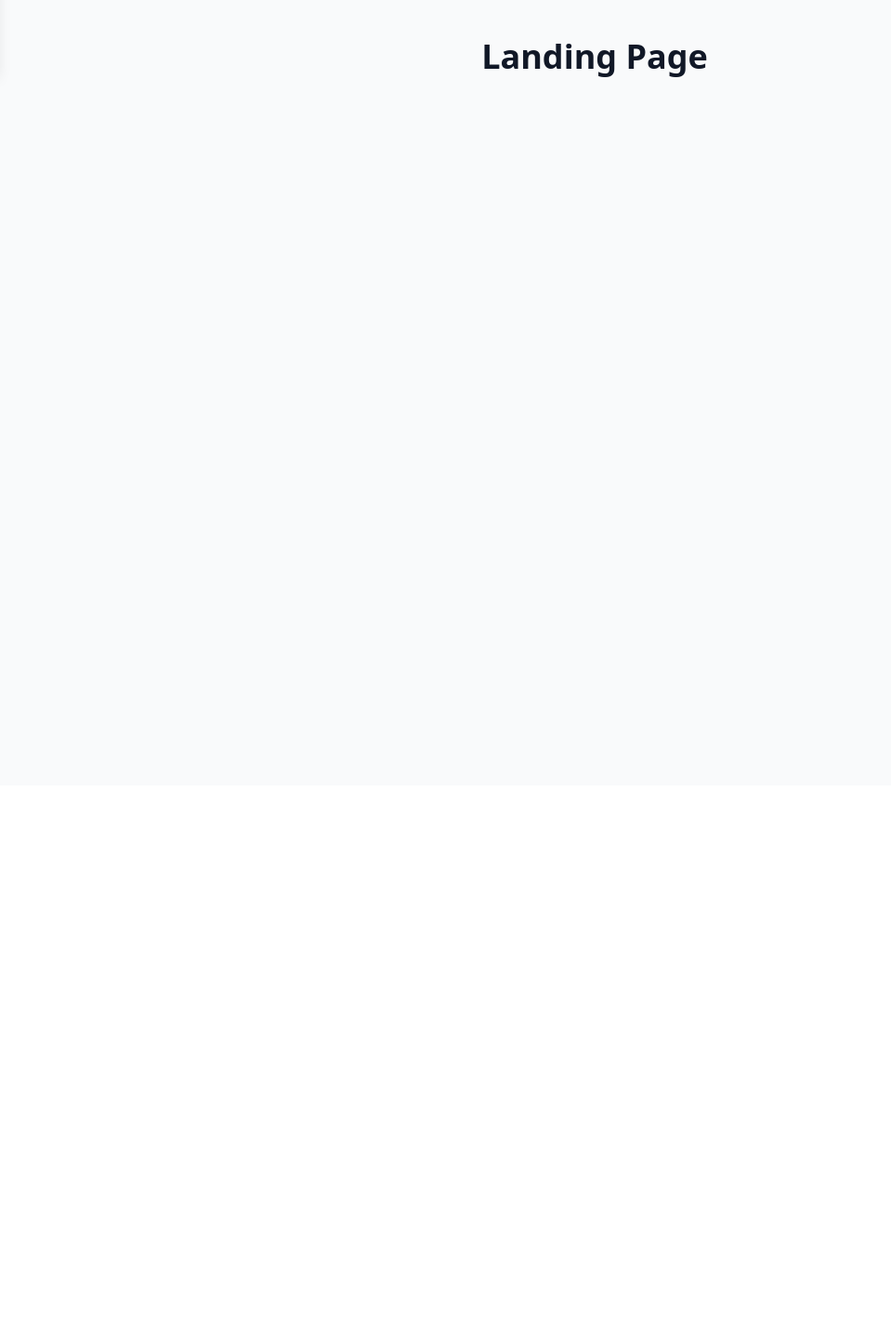
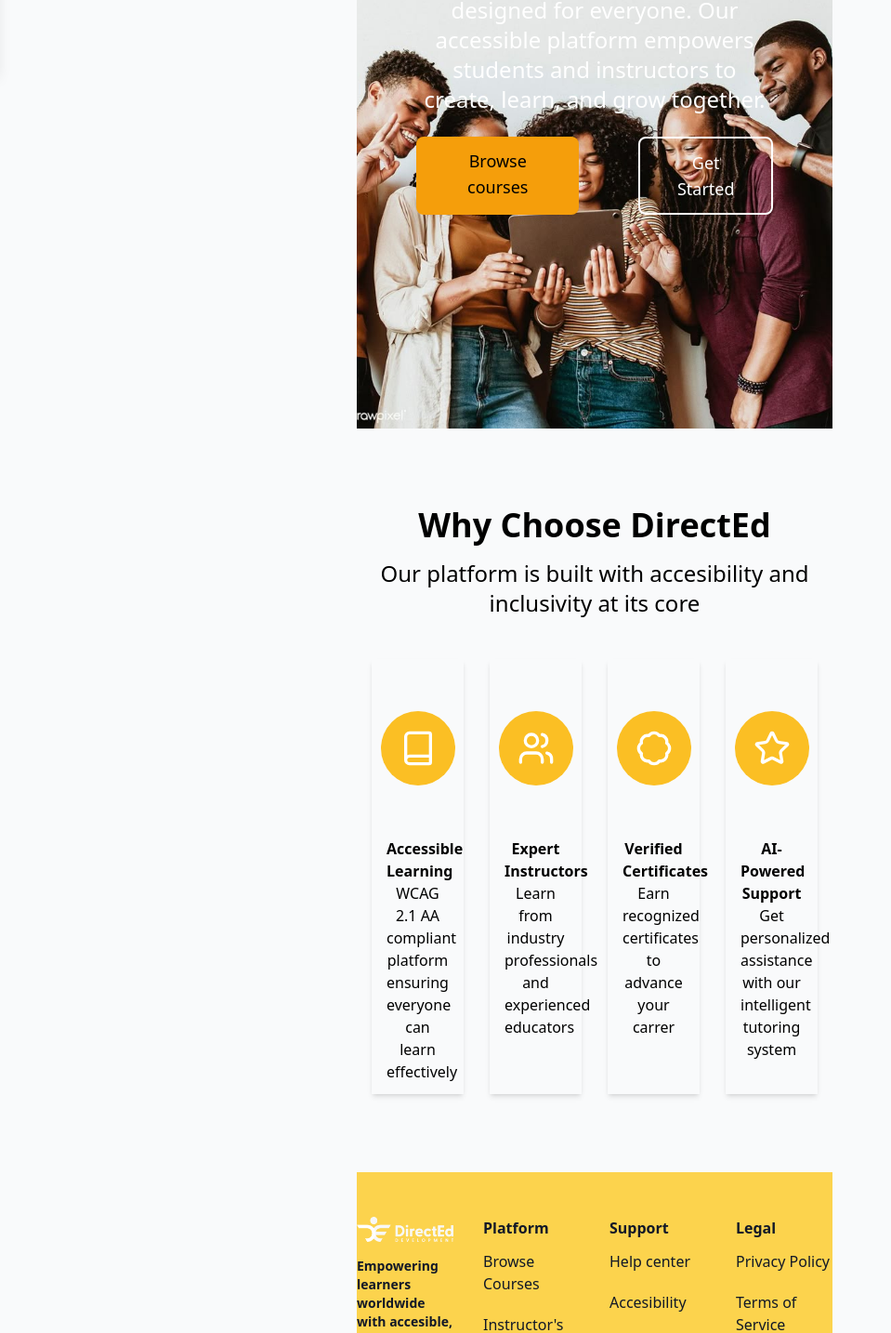
Before and after one commit to ashbel747/Elearning, a React (Vite) app in the folder frontend/: page / in a window 1280 px wide. Shown: the part 723-2157 px from the top of the page at 93% size, without its empty margins (0-959 px from the left). Before the commit the page ends 1568 px from the top, so only its background shows below. Built offline with nearby package versions, Linux system fonts and the light colour scheme.

Commit message:
Feat: Add the static components of the landing page. The dynamic contents to be added later

```diff
--- /dev/null
+++ b/frontend/src/components/layouts/Benefits.tsx
@@ -0,0 +1,77 @@
+import React from "react";
+import { Book, Users, Badge, Star } from "lucide-react";
+
+interface BenefitsProps {
+    sectTitle: string;
+    sectSubTitle: string;
+    benTitle1: string;
+    benTitle2: string;
+    benTitle3: string;
+    benTitle4: string;
+    benContent1: string;
+    benContent2: string;
+    benContent3: string;
+    benContent4: string;
+}
+
+const Benefits: React.FC<BenefitsProps> = ({ sectTitle, sectSubTitle, benTitle1, benTitle2, benTitle3, benTitle4, benContent1, benContent2, benContent3, benContent4 }) => {
+  return (
+    <section
+        className="w-full flex flex-col items-center justify-center min-h-screen bg-gray-50 dark:bg-gray-800 text-white text-center bg-cover bg-center bg-no-repeat"
+    >
+        <h1 className="text-2xl md:text-4xl font-bold mb-4 text-black dark:text-white">{sectTitle}</h1>
+        <h3 className="text-lg md:text-2xl text-black dark:text-white mb-6">{sectSubTitle}</h3>
+        <div className="grid grid-cols-1 sm:grid-cols-2 lg:grid-cols-4 gap-7 mt-5 px-4">
+            <div className="flex flex-col shadow-md bg-gray-50 dark:bg-gray-700 pb-3">
+                <div className="w-full h-48 flex items-center justify-center">
+                    <div className="flex items-center justify-center w-20 h-20 rounded-full bg-amber-400 dark:bg-gray-700">
+                        <Book className="w-10 h-10 text-white" />
+                    </div>
+                </div>
+                <div className="text-black dark:text-white text-center px-4">
+                    <h6 className="font-semibold">{benTitle1}</h6>
+                    <p>{benContent1}</p>
+                </div>
+            </div>
+
+            <div className="flex flex-col shadow-md bg-gray-50 dark:bg-gray-700 pb-3">
+                <div className="w-full h-48 flex items-center justify-center">
+                    <div className="flex items-center justify-center w-20 h-20 rounded-full bg-amber-400 dark:bg-gray-700">
+                        <Users className="w-10 h-10 text-white" />
+                    </div>
+                </div>
+                <div className="text-black dark:text-white text-center px-4">
+                    <h6 className="font-semibold">{benTitle2}</h6>
+                    <p>{benContent2}</p>
+                </div>
+            </div>
+
+            <div className="flex flex-col shadow-md bg-gray-50 dark:bg-gray-700 pb-3">
+                <div className="w-full h-48 flex items-center justify-center">
+                    <div className="flex items-center justify-center w-20 h-20 rounded-full bg-amber-400 dark:bg-gray-700">
+                        <Badge className="w-10 h-10 text-white" />
+                    </div>
+                </div>
+                <div className="text-black dark:text-white text-center px-4">
+                    <h6 className="font-semibold">{benTitle3}</h6>
+                    <p>{benContent3}</p>
+                </div>
+            </div>
+
+            <div className="flex flex-col shadow-md bg-gray-50 dark:bg-gray-700 pb-3">
+                <div className="w-full h-48 flex items-center justify-center">
+                    <div className="flex items-center justify-center w-20 h-20 rounded-full bg-amber-400 dark:bg-gray-700">
+                        <Star className="w-10 h-10 text-white" />
+                    </div>
+                </div>
+                <div className="text-black dark:text-white text-center px-4">
+                    <h6 className="font-semibold">{benTitle4}</h6>
+                    <p>{benContent4}</p>
+                </div>
+            </div>
+        </div>
+    </section>
+  );
+};
+
+export default Benefits;
--- a/frontend/src/components/layouts/Footer.tsx
+++ b/frontend/src/components/layouts/Footer.tsx
@@ -0,0 +1,111 @@
+import React from "react";
+import DirectEdLogo from "../../assets/image.webp";
+
+interface FooterProps {
+    fp1: string;
+    fTitle1: string;
+    fLink1: string;
+    fLink2: string;
+    fLink3: string;
+    fTitle2: string;
+    fLink4: string;
+    fLink5: string;
+    fLink6: string;
+    fTitle3: string;
+    fLink7: string;
+    fLink8: string;
+    fLink9: string;
+    fp2: string;
+}
+
+const Footer: React.FC<FooterProps> = ({ fp1, fTitle1, fLink1,fLink2, fTitle2, fLink3, fLink4, fLink5, fLink6, fTitle3, fLink7, fLink8, fLink9, fp2 }) => {
+  return (
+    <footer className=" w-full bg-amber-300 dark:bg-gray-800 text-gray-900 dark:text-white py-12">
+      {/* Top Section*/}
+      <div className="max-w-6xl mx-auto grid grid-cols-1 sm:grid-cols-2 md:grid-cols-4 gap-8">
+        {/* First Colummn */}
+        <div>
+            <img
+                src={DirectEdLogo}
+                alt="DirectEd Logo"
+                className="w-32 mb-4"
+            />
+            <p className="text-sm font-semibold mb-4">{fp1}</p>
+        </div>
+
+        {/* Second column */}
+        <div>
+          <h4 className="font-bold mb-3">{fTitle1}</h4>
+          <ul className="space-y-5">
+            <li>
+              <a href="#" className="hover:opacity-35 transition">
+                {fLink1}
+              </a>
+            </li>
+            <li>
+              <a href="#" className="hover:opacity-35 transition">
+                {fLink2}
+              </a>
+            </li>
+            <li>
+              <a href="#" className="hover:opacity-35 transition">
+                {fLink3}
+              </a>
+            </li>
+          </ul>
+        </div>
+
+        {/* Third column */}
+        <div>
+          <h4 className="font-bold mb-3">{fTitle2}</h4>
+          <ul className="space-y-5">
+            <li>
+              <a href="#" className="hover:opacity-35 transition">
+                {fLink4}
+              </a>
+            </li>
+            <li>
+              <a href="#" className="hover:opacity-35 transition">
+                {fLink5}
+              </a>
+            </li>
+            <li>
+              <a href="#" className="hover:opacity-35 transition">
+                {fLink6}
+              </a>
+            </li>
+          </ul>
+        </div>
+
+        {/* Fourth column */}
+        <div>
+          <h4 className="font-bold mb-3">{fTitle3}</h4>
+          <ul className="space-y-5">
+            <li>
+              <a href="#" className="hover:opacity-35 transition">
+                {fLink7}
+              </a>
+            </li>
+            <li>
+              <a href="#" className="hover:opacity-35 transition">
+                {fLink8}
+              </a>
+            </li>
+            <li>
+              <a href="#" className="hover:opacity-35 transition">
+                {fLink9}
+              </a>
+            </li>
+          </ul>
+        </div>
+      </div>
+
+      {/* Bottom Section */}
+      <div className="mt-12 border-t border-gray-700 pt-6 text-center text-sm text-gray-400">
+        {fp2}
+      </div>
+    </footer>
+  );
+};
+
+export default Footer;
--- /dev/null
+++ b/frontend/src/components/layouts/Hero.tsx
@@ -0,0 +1,43 @@
+import React from "react";
+import { Link } from "react-router-dom";
+import bgImage from "../../assets/hero-img.jpg"
+
+interface HeroProps {
+  title: string;
+  subtitle: string;
+  ctaLink1: string;
+  ctaLink2: string;
+}
+
+const Hero: React.FC<HeroProps> = ({ title, subtitle, ctaLink1, ctaLink2 }) => {
+    return (
+        <section
+        className="w-full min-h-screen bg-gray-900 bg-cover bg-center bg-no-repeat flex flex-col justify-center px-4 sm:px-8 lg:px-16"
+        style={{ backgroundImage: `url(${bgImage})` }}
+        >
+            <div className="max-w-4xl mx-auto text-center">
+                <h1 className="text-2xl md:text-4xl font-bold mb-8 text-white">{title}</h1>
+                <p className="text-lg md:text-2xl text-white font-medium mb-6">{subtitle}</p>
+
+                <div className="flex flex-col md:flex-row justify-center gap-6 md:gap-16">
+                    <Link
+                        to="/courses"
+                        className="px-6 py-3 bg-amber-500 hover:bg-amber-300 rounded-lg text-lg font-medium transition"
+                    >
+                        {ctaLink1}
+                    </Link>
+
+                    <Link
+                        to="/signup"
+                        className="px-6 py-3 border-2 border-white bg-transparent hover:bg-gray-800 rounded-lg text-lg font-medium transition text-white"
+                    >
+                        {ctaLink2}
+                    </Link>
+                </div>
+            </div>
+        </section>
+
+    )
+};
+
+export default Hero;
--- a/frontend/src/pages/HomePage.tsx
+++ b/frontend/src/pages/HomePage.tsx
@@ -1,7 +1,45 @@
+import Hero from "../components/layouts/Hero";
+import Benefits from "../components/layouts/Benefits";
+import Footer from "../components/layouts/Footer";
+
 export default function Home() {
   return (
-    <div className="flex flex-col items-center justify-center h-screen bg-gray-50 dark:bg-gray-800 text-gray-900 dark:text-white">
-      <h1 className="text-4xl font-bold">Landing Page</h1>
-    </div>
+    <>
+      <Hero
+      title="Learn without Limits"
+      subtitle="Access world-class education designed for everyone. Our accessible platform empowers students and instructors to create, learn, and grow together."
+      ctaLink1="Browse courses"
+      ctaLink2="Get Started"
+      />
+      <Benefits
+        sectTitle="Why Choose DirectEd"
+        sectSubTitle="Our platform is built with accesibility and inclusivity at its core"
+        benTitle1="Accessible Learning"
+        benTitle2="Expert Instructors"
+        benTitle3="Verified Certificates"
+        benTitle4="AI-Powered Support"
+        benContent1="WCAG 2.1 AA compliant platform ensuring everyone can learn effectively"
+        benContent2="Learn from industry professionals and experienced educators"
+        benContent3="Earn recognized certificates to advance your carrer"
+        benContent4="Get personalized assistance with our intelligent tutoring system"
+      />
+      <Footer
+        fp1="Empowering learners worldwide with accesible, high-quality education."
+        fTitle1="Platform"
+        fLink1="Browse Courses"
+        fLink2="Instructor's platform"
+        fLink3="Students-platform"
+        fTitle2="Support"
+        fLink4="Help center"
+        fLink5="Accesibility"
+        fLink6="Contact Us"
+        fTitle3="Legal"
+        fLink7="Privacy Policy"
+        fLink8="Terms of Service"
+        fLink9="Cookie Policy"
+        fp2="2025 DirectEd Learning Platform. All rights reserved."
+      />
+    </>
+
   );
 }
```
Also changed, not shown: frontend/src/assets/hero-img.jpg (added), frontend/src/assets/image.webp (added).
